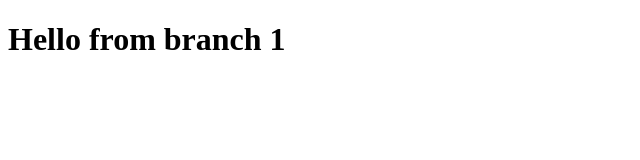
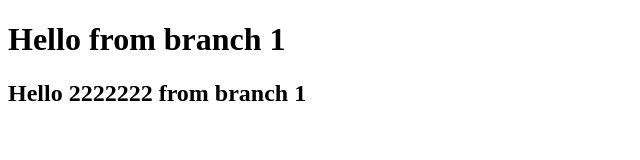
Before and after one commit to Nijumdip/gitPractice, a plain HTML site: page index.html in a window 1280 px wide. Shown: the whole page, without its empty margins (0-640 px from the left). Drawn offline with Linux system fonts and the light colour scheme.

Commit message:
add hello 2222

```diff
--- a/index.html
+++ b/index.html
@@ -8,5 +8,6 @@
 </head>
 <body>
     <h1>Hello from branch 1</h1>
+    <h2>Hello 2222222 from branch 1</h2>
 </body>
 </html>
```
